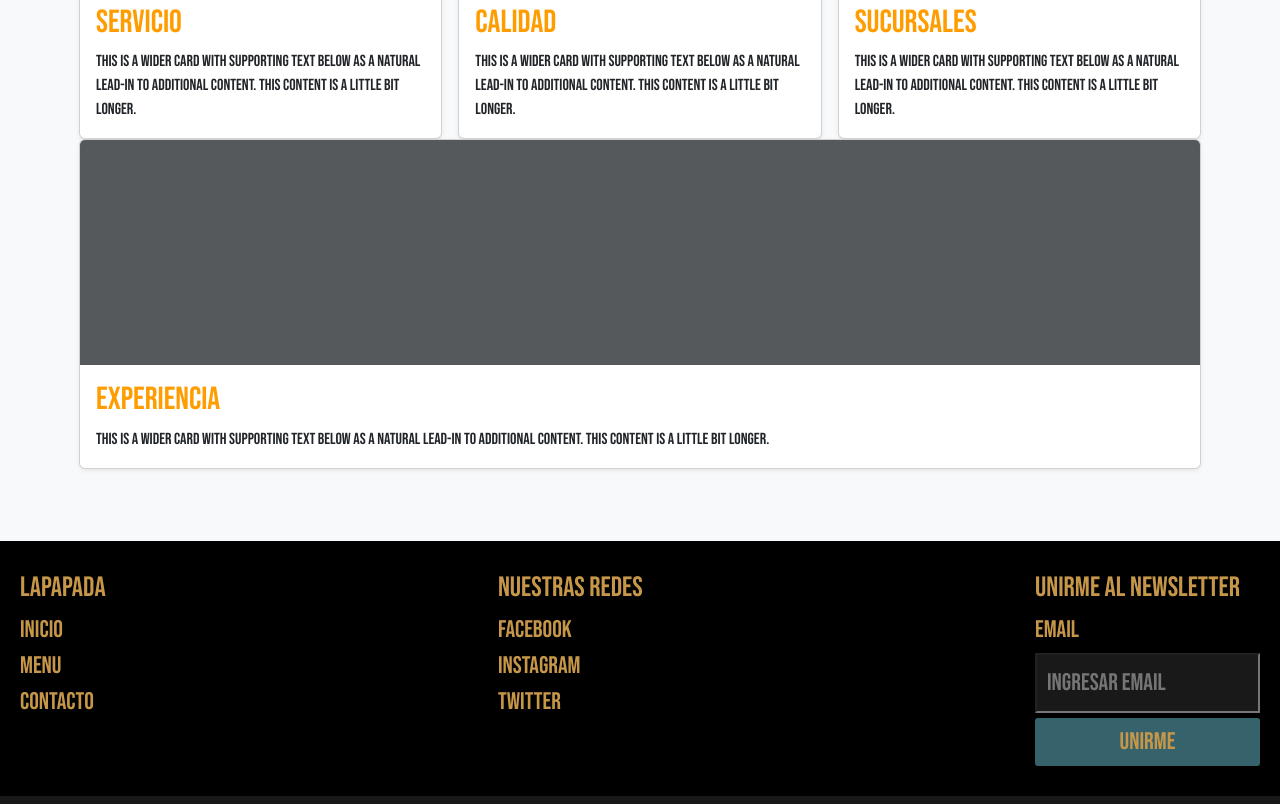
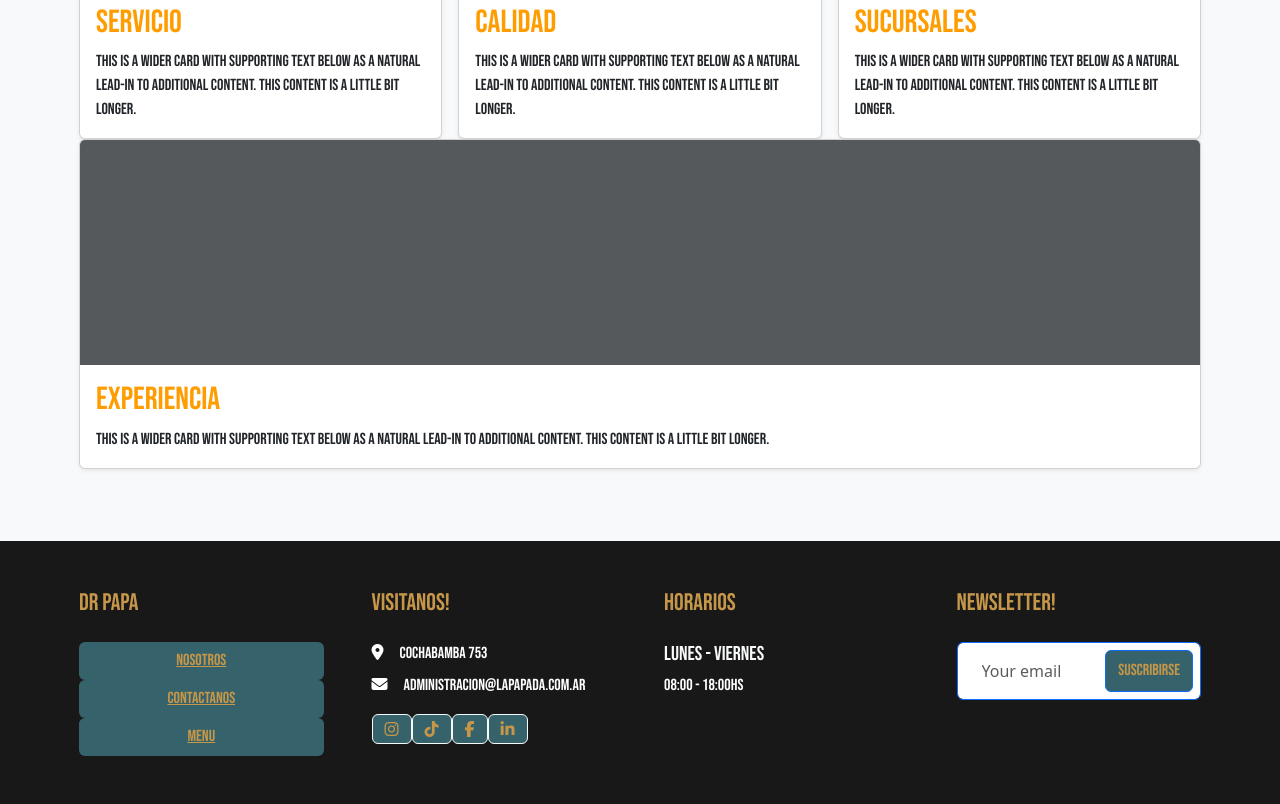
Before and after one commit to Fabrixz/LAPAPADA2, a plain HTML site: page index.html in a window 1280 px wide. Shown: the part 1082-1886 px from the top of the page. Drawn offline with nearby package versions, Linux system fonts and the light colour scheme.

Commit message:
Ahora si?

```diff
--- a/css/style.css
+++ b/css/style.css
@@ -38,14 +38,11 @@ a {
 .btn {
     color: #C69749;
     background-color: #36626b;
-    padding: 10px;
-    width: 150px;
-    border-radius: 3px;
     font-family: bebas;
     display: flex;
     align-items: center;
     justify-content: center;
-    font-size: 24px;
+
 }
 
 header {
@@ -223,49 +220,6 @@ nav ul {
 
 
 
-/** pie de pagina**/
-
-footer {
-    background: #000;
-    display: flex;
-    justify-content: space-between;
-    padding: 30px 20px;
-}
-
-footer section {
-    display: flex;
-    flex-direction: column;
-    color:#C69749;
-    font-family: bebas;
-    font-size: 24px;
-}
-
-.footer-link {
-    text-decoration: none;
-    color: #C69749;
-    list-style: none;
-}
-
-footer section form input {
-    background-color: #191919;
-    color: #C69749;
-    padding: 10px;
-    outline: none;
-    font-family: bebas;
-}
-
-footer section form {
-    display: flex;
-    flex-direction: column;
-    gap: 5px;
-}
-
-footer section form button.btn {
-    width: 100%;
-    font-size: 24;
-    padding: 5px;
-}
-
 /*PRUEBA DE FORM*/
 * {
     box-sizing: border-box;
--- a/index.html
+++ b/index.html
@@ -141,38 +141,54 @@
             </div>
 
     </section>
-    <footer class="footer-section">
-        <section>
-            <h3>La<span class="second-color">Papada</span></h3>
-            <ul>
-                <li>
-                    <a href="./index.html" class="footer-link">Inicio</a>
-                </li>
-                <li>
-                    <a href="./pages/menu.html" class="footer-link">Menu</a>
-                </li>
-                <li>
-                    <a href="./pages/contacto.html" class="footer-link">Contacto</a>
-                </li>
-            </ul>
-        </section>
+    <footer>
+        <div class="container-fluid" data-wow-delay="0.1s"
+        style="visibility: visible; animation-delay: 0.1s; animation-name: fadeIn;">
+        <div class="container py-5">
+            <div class="row g-5">
+                <div class="col-lg-3 col-md-6">
+                    <h4 class="section-title ff-secondary text-start second-color fw-normal mb-4">Dr Papa</h4>
+                    <a class="btn btn-link" href="index.html">Nosotros</a>
+                    <a class="btn btn-link" href="./pages/contacto.html">Contactanos</a>
+                    <a class="btn btn-link" href="./pages/menu.html">Menu</a>
+                </div>
+                <div class="col-lg-3 col-md-6">
+                    <h4 class="section-title ff-secondary text-start second-color fw-normal mb-4">Visitanos!</h4>
+                    <p class="mb-2"><i class="fa fa-map-marker-alt me-3"></i>Cochabamba 753</p>
 
-        <section>
-            <h3><span class="second-color">Nuestras </span>redes </h3>
-            <a href="" class="footer-link">Facebook</a>
-            <a href="" class="footer-link">Instagram</a>
-            <a href="" class="footer-link">Twitter</a>
-        </section>
+                    <p class="mb-2"><i class="fa fa-envelope me-3"></i>administracion@lapapada.com.ar</p>
+                    <div class="d-flex pt-2">
+                        <a class="btn btn-outline-light btn-social" href=""><i class="fab fa-instagram"></i></a>
+                        <a class="btn btn-outline-light btn-social" href=""><i class="fab fa-tiktok"></i></a>
 
-        <section>
-            <h3> <span class="second-color">Unirme al</span> newsletter</h3>
-            <form action="">
-                <label for="email">email</label>
-                <input type="email" name="email" placeholder="ingresar email">
-                <button type="submit" class="btn">Unirme</button>
-            </form>
+                        <a class="btn btn-outline-light btn-social" href=""><i class="fab fa-facebook-f"></i></a>
+                        <a class="btn btn-outline-light btn-social" href=""><i class="fab fa-linkedin-in"></i></a>
+                    </div>
+                </div>
+                <div class="col-lg-3 col-md-6">
+                    <h4 class="section-title ff-secondary text-start second-color fw-normal mb-4">Horarios</h4>
+                    <h5 class="text-light fw-normal">Lunes - Viernes</h5>
+                    <p>08:00 - 18:00hs</p>
 
-        </section>
+                </div>
+                <div class="col-lg-3 col-md-6">
+                    <h4 class="section-title ff-secondary text-start second-color fw-normal mb-4">Newsletter!</h4>
+
+                    <form action="mail.php" method="post" id="suscription-form">
+                        <div class="position-relative mx-auto" style="max-width: 400px;">
+                            <input class="form-control border-primary w-100 py-3 ps-4 pe-5" name="mailsus" type="text"
+                                placeholder="Your email">
+                            <button type="submit"
+                                class="btn btn-primary py-2 position-absolute top-0 end-0 mt-2 me-2">Suscribirse</button>
+                        </div>
+                    </form>
+                </div>
+            </div>
+        </div>
+                </div>
+            </div>
+        </div>
+    </div>
     </footer>
 
     <script src="https://cdn.jsdelivr.net/npm/bootstrap@5.3.0-alpha1/dist/js/bootstrap.bundle.min.js"
```
Also changed, not shown: pages/contacto.html (+44 -28 lines), pages/menu.html (+44 -28 lines).
